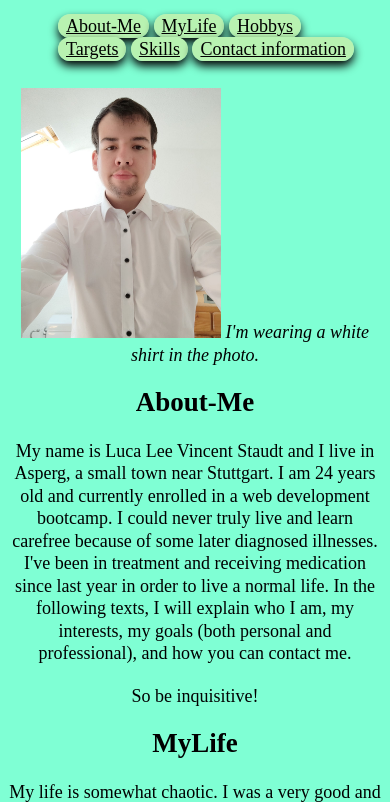
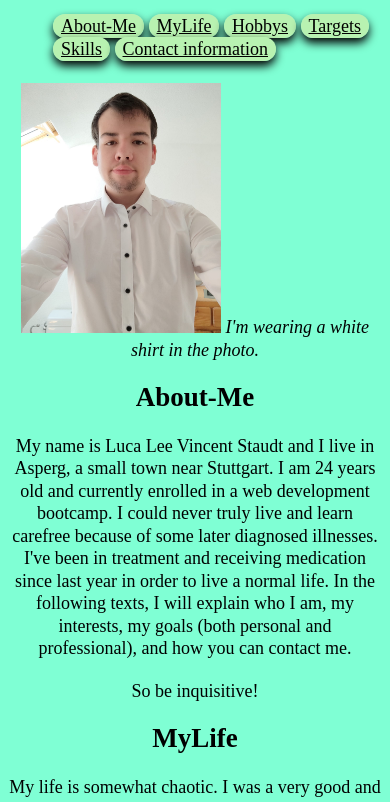
Before and after one commit to Lee1887/MyOwnWebsite, a plain HTML site: page index.html in a window 390 px wide. Shown: the part 113-915 px from the top of the page. Drawn offline with Linux system fonts and the light colour scheme; a web font is replaced by a local one.

Commit message:
Mobile test 1

```diff
--- a/styles.css
+++ b/styles.css
@@ -26,8 +26,8 @@ h3 {
 }
 
 nav {
-  gap: 10px;
-  margin: 10px;
+  gap: 5px;
+  margin: 5px;
   display: flex;
   align-items: center;
   flex-flow: row wrap;
@@ -36,7 +36,7 @@ nav {
 .button {
   background-color: rgb(184, 242, 177);
   padding: 2px 8px;
-  border-radius: 75px;
+  border-radius: 50px;
   text-decoration-color: black;
   color: black;
   box-shadow: 0px 5px 10px rgba(0, 0, 0, 1);
```
